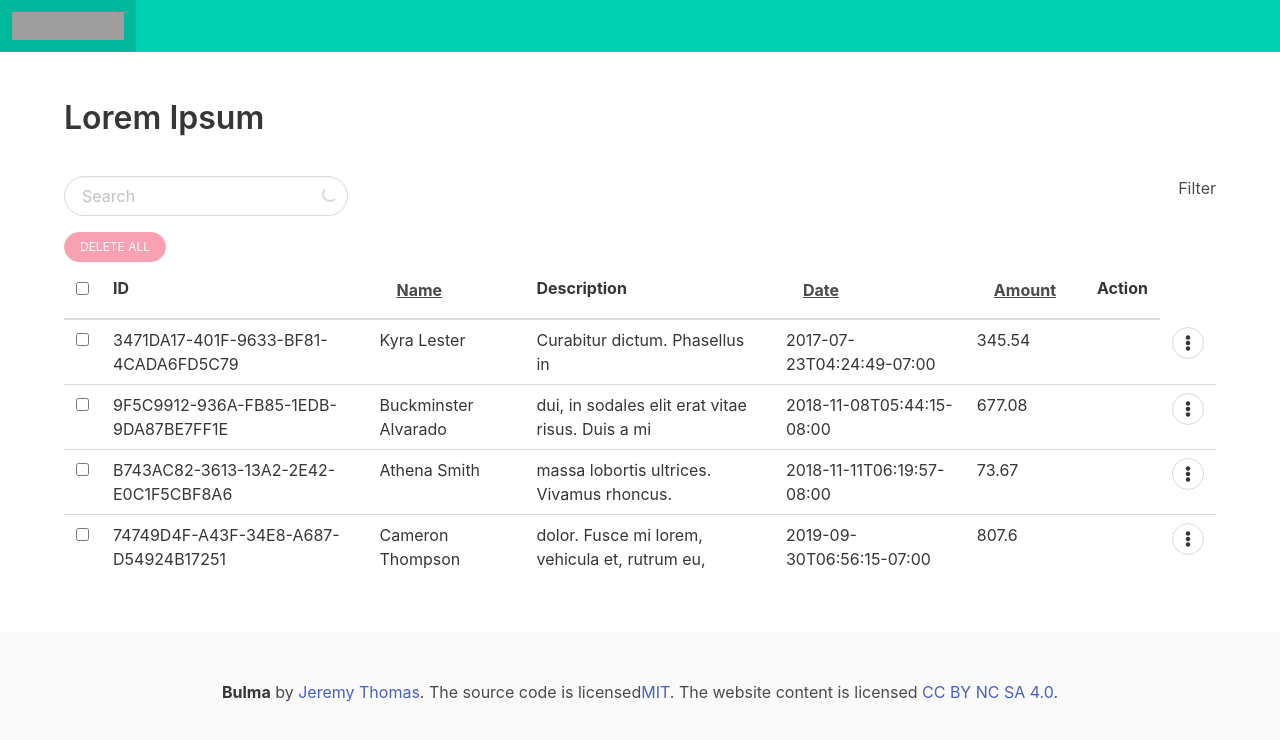
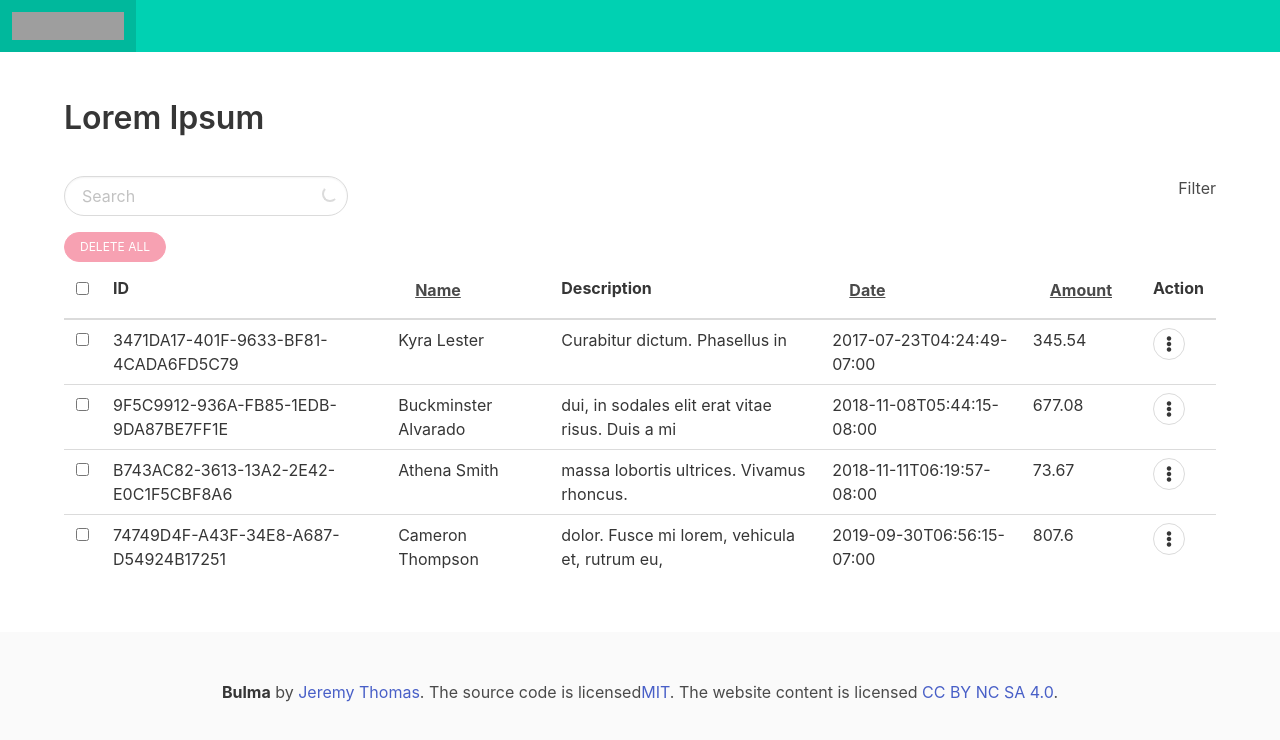
Before and after one commit to go-diego/ariadne, a React (Create React App) app: page /home in a window 1280 px wide. Shown: the top 740 px of the page. Built offline with nearby package versions, Linux system fonts and the light colour scheme; grey boxes are pictures that could not be loaded.

Commit message:
fix: rendering issue with tbody tds

```diff
--- a/src/components/DataTable/Cell.js
+++ b/src/components/DataTable/Cell.js
@@ -1,5 +1,5 @@
 import React from "react";
 
 export default function Cell(props) {
-    return <td>{props.children}</td>;
+    return <td {...props}>{props.children}</td>;
 }
--- a/src/components/DataTable/_index.js
+++ b/src/components/DataTable/_index.js
@@ -10,7 +10,7 @@ import CellHeading from "./CellHeading";
 export default class DataTable extends React.Component {
     state = {
         originalData: this.props.data.map(datum => {
-            datum.isSelected = false;
+            datum._isSelected = false;
             return datum;
         }),
         filteredData: [],
@@ -129,18 +129,23 @@ export default class DataTable extends React.Component {
                         </Row>
                     </Head>
                     <Body>
-                        {activeData.map(datum => {
+                        {(activeData.length > 0 &&
+                            activeData.map(datum => {
                                 return (
                                     <Row key={datum.ID}>
                                         <Cell>
                                             <input
                                                 checked={datum.isSelected}
-                                            onChange={event => this.handleCheck(datum.ID, event)}
+                                                onChange={event =>
+                                                    this.handleCheck(datum.ID, event)
+                                                }
                                                 type="checkbox"
                                             />
                                         </Cell>
-                                    {Object.values(datum).map((value, i) => (
-                                        <Cell key={i}>{value}</Cell>
+                                        {Object.keys(datum)
+                                            .filter(value => value !== "_isSelected")
+                                            .map((key, i) => (
+                                                <Cell key={i}>{datum[key]}</Cell>
                                             ))}
                                         <Cell>
                                             <div
@@ -180,7 +185,11 @@ export default class DataTable extends React.Component {
                                         </Cell>
                                     </Row>
                                 );
-                        })}
+                            })) || (
+                            <Row>
+                                <Cell colSpan={header.length + 1}>No Records found</Cell>
+                            </Row>
+                        )}
                     </Body>
                 </Table>
             </div>
```
Lines whose indentation alone changed are shown as unchanged.
